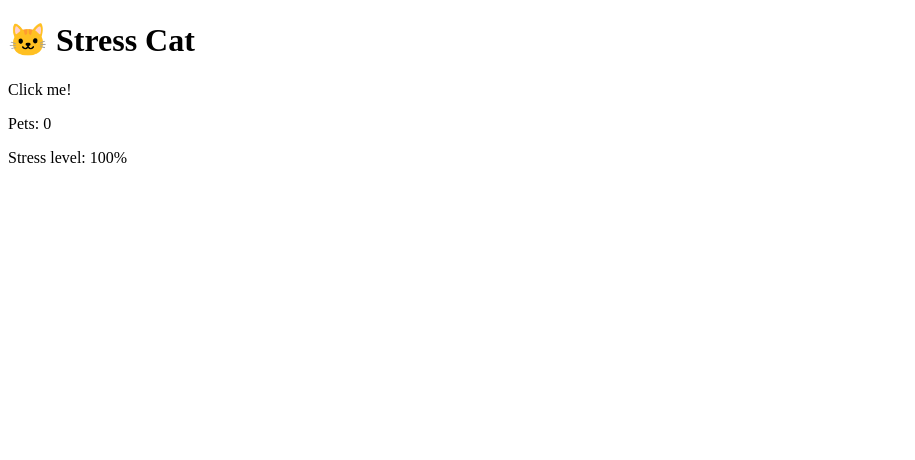
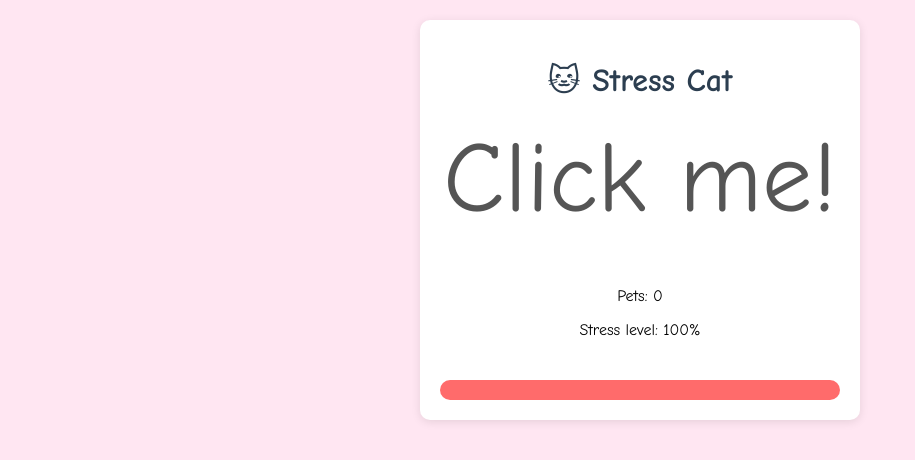
Before and after one commit to sysoo/stress-cat, a plain HTML site: page index.html in a window 1280 px wide. Shown: the whole page, without its empty margins (0-915 px from the left). Drawn offline with Linux system fonts and the light colour scheme.

Commit message:
Update style.css

```diff
--- a/style.css
+++ b/style.css
@@ -1,48 +1,57 @@
-document.addEventListener('DOMContentLoaded', () => {
-    const cat = document.getElementById('cat');
-    const counter = document.getElementById('counter');
-    const stressDisplay = document.getElementById('stress-level');
-    const stressBar = document.getElementById('stress-bar');
+body {
+    font-family: 'Comic Sans MS', cursive;
+    background: #ffe6f2;
+    text-align: center;
+    margin: 0;
+    padding: 20px;
+}
 
-    let petCount = 0;
-    let stressLevel = 100;
+.container {
+    max-width: 400px;
+    margin: 0 auto;
+    background: white;
+    padding: 20px;
+    border-radius: 10px;
+    box-shadow: 0 2px 10px rgba(0,0,0,0.1);
+}
 
-    // Preload sound
-    const purrSound = new Audio('https://assets.mixkit.co/sfx/preview/mixkit-cat-purring-119.mp3');
+h1 {
+    color: #2c3e50;
+}
 
-    cat.addEventListener('click', () => {
-        // Update stats
-        petCount++;
-        stressLevel = Math.max(0, stressLevel - 5);
+#cat {
+    font-size: 100px;
+    cursor: pointer;
+    user-select: none;
+    transition: transform 0.1s;
+    margin: 20px 0;
+}
 
-        // Play sound
-        purrSound.currentTime = 0; // Reset sound if already playing
-        purrSound.play();
+#cat:active {
+    transform: scale(1.1);
+}
 
-        // Update UI
-        counter.textContent = petCount;
-        stressDisplay.textContent = `${stressLevel}%`;
-        stressBar.style.width = `${stressLevel}%`;
+.cat-neutral { color: #555; }
+.cat-happy { color: #ff9a00; }
+.cat-super-happy { color: #ff4d4d; }
 
-        // Change cat mood
-        if (stressLevel > 50) {
-            cat.className = 'cat-neutral';
-            cat.textContent = '🐱';
-        } else if (stressLevel > 10) {
-            cat.className = 'cat-happy';
-            cat.textContent = '😸';
-        } else {
-            cat.className = 'cat-super-happy';
-            cat.textContent = '😻';
-        }
+.stats {
+    background: white;
+    padding: 15px;
+    border-radius: 10px;
+    margin: 10px 0;
+}
 
-        // Bounce animation
-        cat.style.transform = 'scale(1.2)';
-        setTimeout(() => {
-            cat.style.transform = 'scale(1)';
-        }, 100);
-    });
+.progress-bar {
+    height: 20px;
+    background: #eee;
+    border-radius: 10px;
+    overflow: hidden;
+}
 
-    // Initialize stress bar
-    stressBar.style.width = '100%';
-});
+#stress-bar {
+    height: 100%;
+    background: #ff6b6b;
+    width: 100%;
+    transition: width 0.3s;
+}
```
